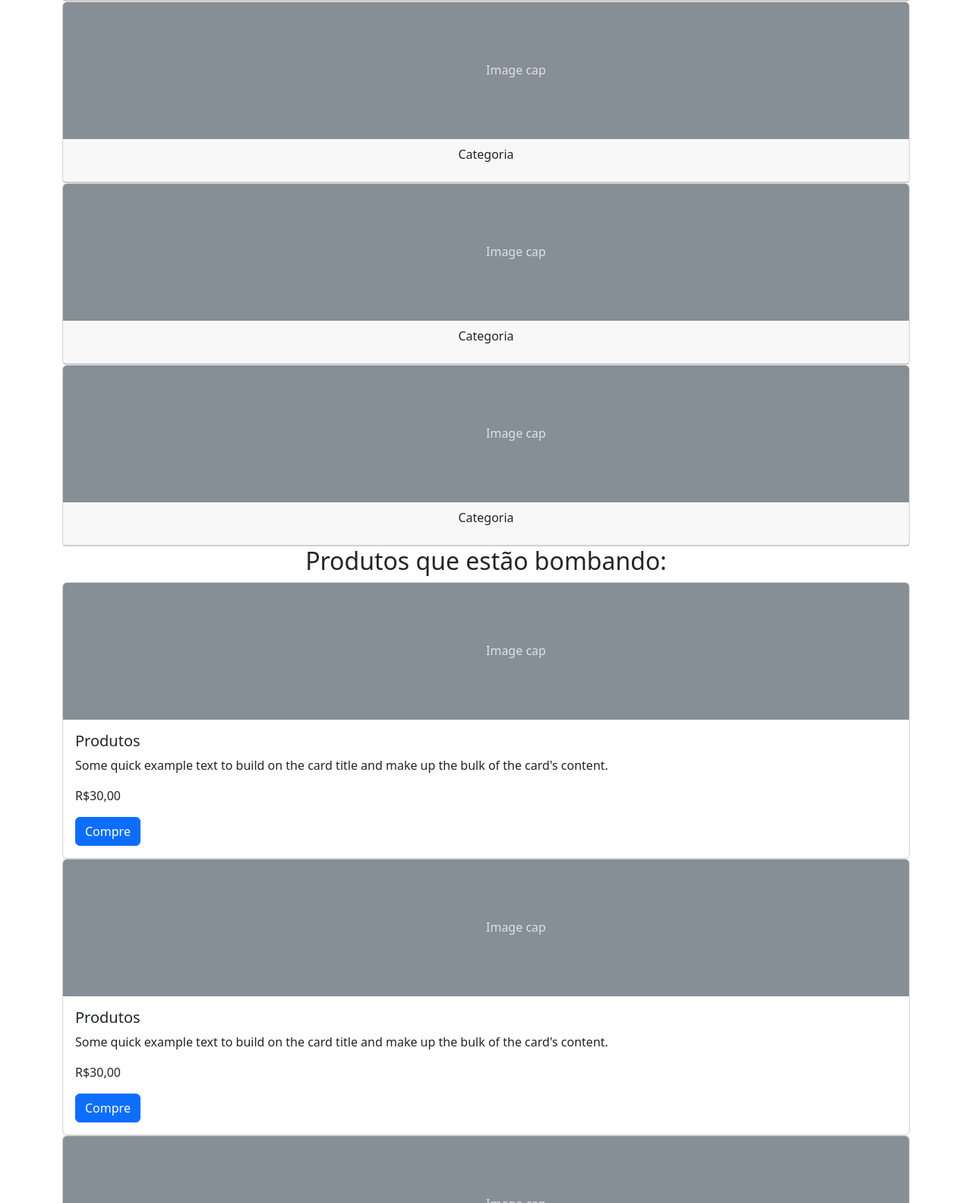
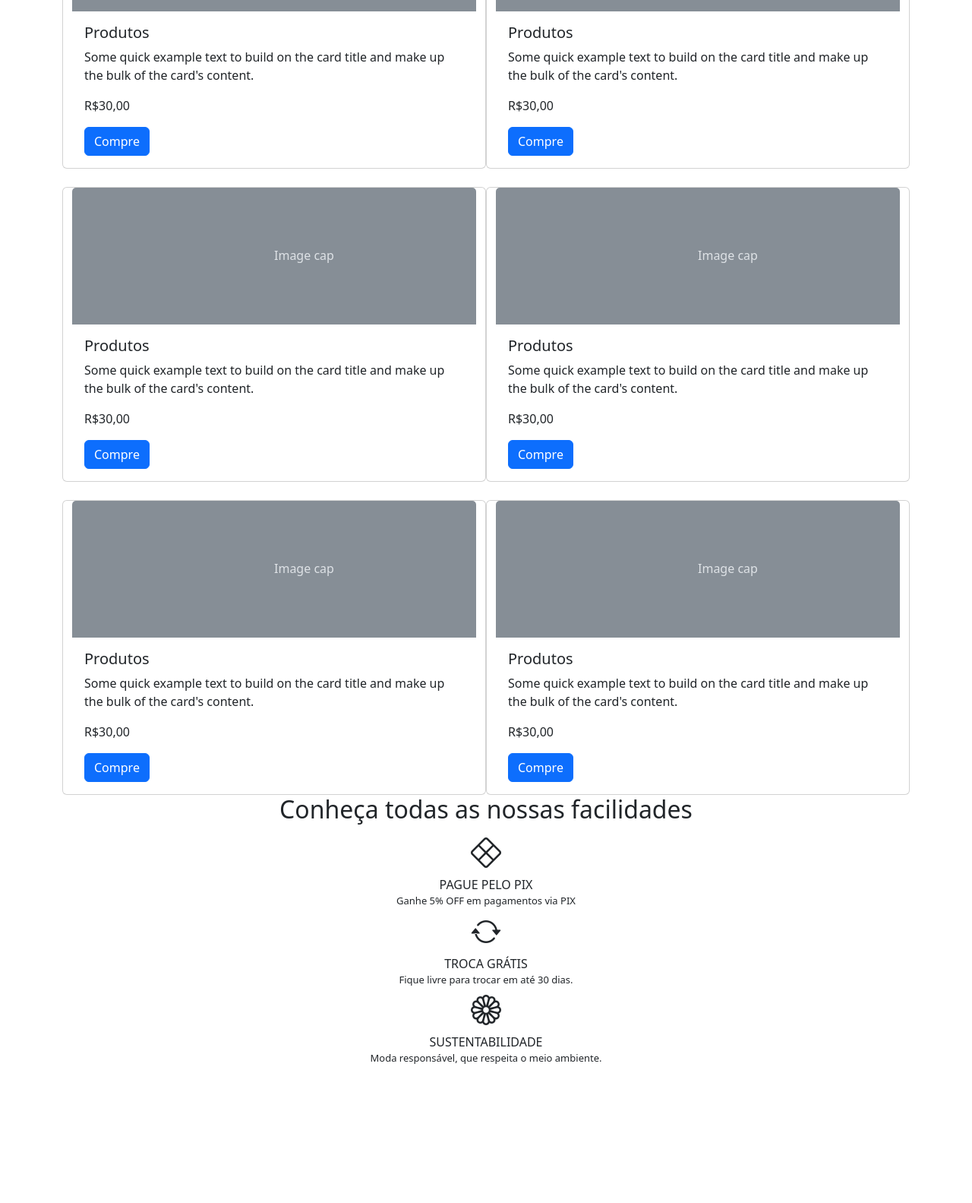
Before and after one commit to AlissonGois/Landing-Page-LojaVirtual-e-commerce-bootstrap, a plain HTML site: page index.html in a window 1280 px wide. Shown: the part 1217-2800 px from the top of the page at 76% size. After the commit the page ends 2620 px from the top, so only its background shows below. Drawn offline with nearby package versions, Linux system fonts and the light colour scheme.

Commit message:
Arrumando cards, textos e aplicando ícons
Arrumando a posição dos cards, arrumando textos e colocando icones.

```diff
--- /dev/null
+++ b/estilos.css
@@ -0,0 +1,3 @@
+.texto-menor{
+    font-size: 13px;
+}
--- a/index.html
+++ b/index.html
@@ -5,10 +5,14 @@
         <meta name="viewport" content="width=device-width, initial-scale=1.0">
         <title>Meteora</title>
         <link
+            rel="stylesheet"
+            href="https://cdn.jsdelivr.net/npm/bootstrap-icons@1.11.3/font/bootstrap-icons.min.css">
+        <link
             href="https://cdn.jsdelivr.net/npm/bootstrap@5.3.3/dist/css/bootstrap.min.css"
             rel="stylesheet"
             integrity="sha384-QWTKZyjpPEjISv5WaRU9OFeRpok6YctnYmDr5pNlyT2bRjXh0JMhjY6hW+ALEwIH"
             crossorigin="anonymous">
+        <link rel="stylesheet" href="/estilos.css">
     </head>
     <body>
 
@@ -166,7 +170,8 @@
 
             <!--Inicio de cards por categoria-->
             <!--Card 1-->
-            <div class="container">
+            <div class="container row mx-auto g-4">
+                <div class="col-6 col-md-4 col-xxl-2">
                     <div class="card">
                         <svg
                             class="bd-placeholder-img card-img-top"
@@ -188,7 +193,7 @@
                 </div>
 
                 <!--Card 2-->
-            <div class="container">
+                <div class="col-6 col-md-4 col-xxl-2">
                     <div class="card">
                         <svg
                             class="bd-placeholder-img card-img-top"
@@ -210,7 +215,7 @@
                 </div>
 
                 <!--Card 3-->
-            <div class="container">
+                <div class="col-6 col-md-4 col-xxl-2">
                     <div class="card">
                         <svg
                             class="bd-placeholder-img card-img-top"
@@ -232,7 +237,7 @@
                 </div>
 
                 <!--Card 4-->
-            <div class="container">
+                <div class="col-6 col-md-4 col-xxl-2">
                     <div class="card">
                         <svg
                             class="bd-placeholder-img card-img-top"
@@ -254,7 +259,7 @@
                 </div>
 
                 <!--Card 5-->
-            <div class="container">
+                <div class="col-6 col-md-4 col-xxl-2">
                     <div class="card">
                         <svg
                             class="bd-placeholder-img card-img-top"
@@ -276,7 +281,7 @@
                 </div>
 
                 <!--Card 6-->
-            <div class="container">
+                <div class="col-6 col-md-4 col-xxl-2">
                     <div class="card">
                         <svg
                             class="bd-placeholder-img card-img-top"
@@ -296,15 +301,16 @@
                         </div>
                     </div>
                 </div>
+            </div>
             <!--Fim dos cards-->
 
             <!--Título de Produtos que estão bombando-->
             <h2 class="text-center">Produtos que estão bombando:</h2>
 
             <!--Inicio de cards de vendas produtos que estão bombando-->
-            <div class="container">
+            <div class="container row mx-auto g-4">
                 <!--Card 1-->
-                <div class="card">
+                <div class="card col-12 col-md-6 col-xxl-4">
                     <svg
                         class="bd-placeholder-img card-img-top"
                         width="100%"
@@ -328,7 +334,7 @@
                 </div>
 
                 <!--Card 2-->
-                <div class="card">
+                <div class="card col-12 col-md-6 col-xxl-4">
                     <svg
                         class="bd-placeholder-img card-img-top"
                         width="100%"
@@ -352,7 +358,7 @@
                 </div>
 
                 <!--Card 3-->
-                <div class="card">
+                <div class="card col-12 col-md-6 col-xxl-4">
                     <svg
                         class="bd-placeholder-img card-img-top"
                         width="100%"
@@ -376,7 +382,7 @@
                 </div>
 
                 <!--Card 4-->
-                <div class="card">
+                <div class="card col-12 col-md-6 col-xxl-4">
                     <svg
                         class="bd-placeholder-img card-img-top"
                         width="100%"
@@ -400,7 +406,7 @@
                 </div>
 
                 <!--Card 5-->
-                <div class="card">
+                <div class="card col-12 col-md-6 col-xxl-4">
                     <svg
                         class="bd-placeholder-img card-img-top"
                         width="100%"
@@ -424,7 +430,7 @@
                 </div>
 
                 <!--Card 6-->
-                <div class="card">
+                <div class="card col-12 col-md-6 col-xxl-4">
                     <svg
                         class="bd-placeholder-img card-img-top"
                         width="100%"
@@ -446,9 +452,32 @@
                         <a href="#" class="btn btn-primary">Compre</a>
                     </div>
                 </div>
-
             </div>
             <!--Fim dos cards de vendas de proutos que estão bombando-->
+
+            <!--Inicio do media object-->
+            <section class="text-center">
+                <h2>Conheça todas as nossas facilidades</h2>
+
+                <div>
+                    <div><i class="bi bi-x-diamond fs-1"></i></div>
+                    <div>PAGUE PELO PIX</div>
+                    <div class="texto-menor">Ganhe 5% OFF em pagamentos via PIX</div>
+                </div>
+
+                <div>
+                    <div><i class="bi bi-arrow-repeat fs-1"></i></div>
+                    <div>TROCA GRÁTIS</div>
+                    <div class="texto-menor">Fique livre para trocar em até 30 dias.</div>
+                </div>
+
+                <div>
+                    <div><i class="bi bi-flower1 fs-1"></i></div>
+                    <div>SUSTENTABILIDADE</div>
+                    <div class="texto-menor">Moda responsável, que respeita o meio ambiente.</div>
+                </div>
+            </section>
+            <!--Fim do media object-->
 
         </main>
 
```
Lines whose indentation alone changed are shown as unchanged.
